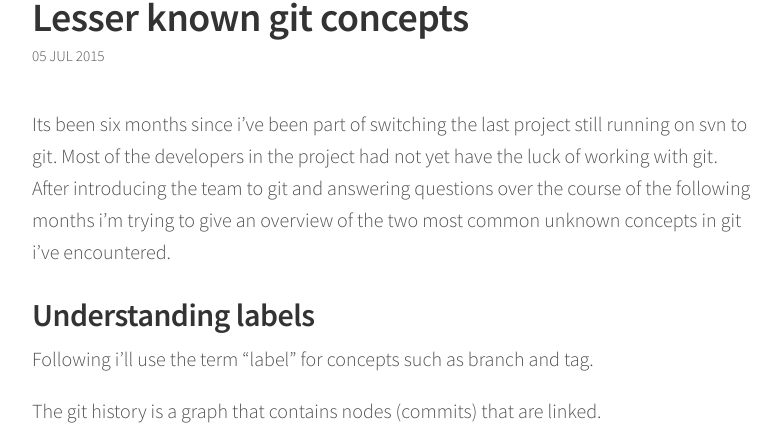
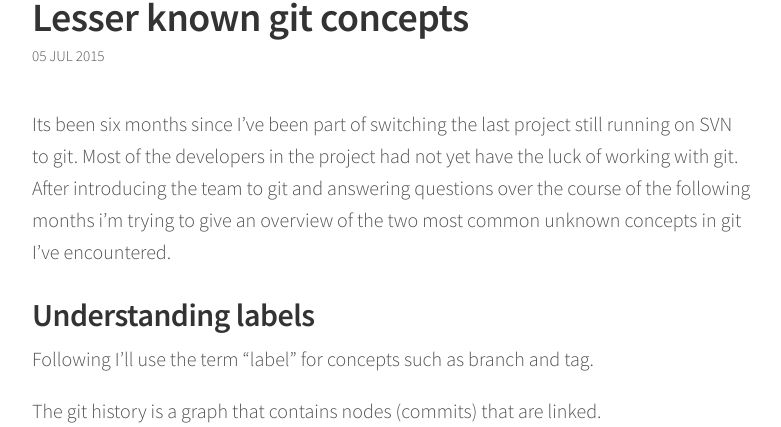
Before and after one commit to schlegde/schlegel.github.io, a Jekyll site: the page built from _posts/2015-07-05-Lesser-known-git-concepts.md, in a window 1280 px wide and 1400 px high, cut to the strip 231-658 px from the top of the window. Shown: the whole strip, without its empty margins (248-1029 px from the left). Built offline with Jekyll 4.4.1, drawn with Linux system fonts in a browser that asks for light colours; Markdown is read by kramdown in place of the engine named in the settings; part of the change alters nothing that is shown; some of the changed text lies outside the part shown.

```diff
--- a/_posts/2015-07-05-Lesser-known-git-concepts.md
+++ b/_posts/2015-07-05-Lesser-known-git-concepts.md
@@ -6,24 +6,24 @@ description: ""
 category:
 tags: [git]
 ---
-Its been six months since i’ve been part of switching the last project still running on svn to git. Most of the developers in the project had not yet have the luck of working with git. After introducing the team to git and answering questions over the course of the following months i’m trying to give an overview of the two most common unknown concepts in git i’ve encountered.
+Its been six months since I've been part of switching the last project still running on SVN to git. Most of the developers in the project had not yet have the luck of working with git. After introducing the team to git and answering questions over the course of the following months i’m trying to give an overview of the two most common unknown concepts in git I've encountered.
 
 ## Understanding labels
-Following i'll use the term "label" for concepts such as branch and tag.
+Following I'll use the term "label" for concepts such as branch and tag.
 
 The git history is a graph that contains nodes (commits) that are linked.
 
 After checking the log of a repository you might see the following:
 ![initial](https://dl.dropboxusercontent.com/u/7566086/git_blog/init.png)
 
-You can see two lables `HEAD` and `master` both pointing to the commit with the shortened hash `5c73fcf`. `HEAD` points to the current commit we have checked out. As a result `git checkout HEAD` will never change anything as we are always already on the commit where `HEAD` points to. The other label `master` points to the last commit created in our master-branch.
+You can see two labels `HEAD` and `master` both pointing to the commit with the shortened hash `5c73fcf`. `HEAD` points to the current commit we have checked out. As a result `git checkout HEAD` will never change anything as we are always already on the commit where `HEAD` points to. The other label `master` points to the last commit created in our master-branch.
 
 After `git checkout -b new-branch` it looks like this:
 ![after_branch](https://dl.dropboxusercontent.com/u/7566086/git_blog/after_branch.png)
 
 Now we have one more label that points to the only existing commit.
 
-Thats all it took to create a branch. No copies necessary as in svn.
+That's all it took to create a branch. No copies necessary as in SVN.
 
 After creating a new commit on our `new-branch` the log looks like:
 ![first_commit_in_branch](https://dl.dropboxusercontent.com/u/7566086/git_blog/first_commit_in_branch.png)
@@ -35,7 +35,7 @@ Now we want to merge the new feature back into our master branch. We create an e
 
 ![after_merge](https://dl.dropboxusercontent.com/u/7566086/git_blog/after_merge.png)
 
-The `HEAD` and the `master` label has moved forward. `new-branch` is still available als a reference to the tip of the feature branch.
+The `HEAD` and the `master` label has moved forward. `new-branch` is still available as a reference to the tip of the feature branch.
 
 Now we tag our release via
 `git tag v2.7`
@@ -52,14 +52,14 @@ This knowledge should help dealing with questions like
 
 Yes. As the branch label has just pointed to a commit so does the tag.
 
-> It states that i'm in 'detached HEAD' state. What does this mean?
+> It states that I'm in 'detached HEAD' state. What does this mean?
 
 You are on a commit that has only one label point to it (`HEAD`) when you create commits now and then say check out `master` again the connection to your previous commits is lost because no label points to them.
 
 The whole references and labels concept is very nicely explained in [Git For Ages 4 And Up](https://www.youtube.com/watch?v=1ffBJ4sVUb4). Don't be quenched by the title :)
 
 ## Changes removed by a hard reset are gone
-There is a fear that if should you ever type in something like `git reset HEAD~1 --hard`, which deletes the commit `HEAD` currently points to, is lost irretrievably. This is not true thanks to the concept of `git reflog` which im going to showcase here:
+There is a fear that if should you ever type in something like `git reset HEAD~1 --hard`, which deletes the commit `HEAD` currently points to, is lost irretrievably. This is not true thanks to the concept of `git reflog` which I'm going to showcase here:
 
 Lets say you have created a new feature branch `awesome_feature` and created the first commit in it.
 ![hard_reset_init](https://dl.dropboxusercontent.com/u/7566086/git_blog/hard_reset_init.png)
```
Also changed, not shown: 1 other file.
